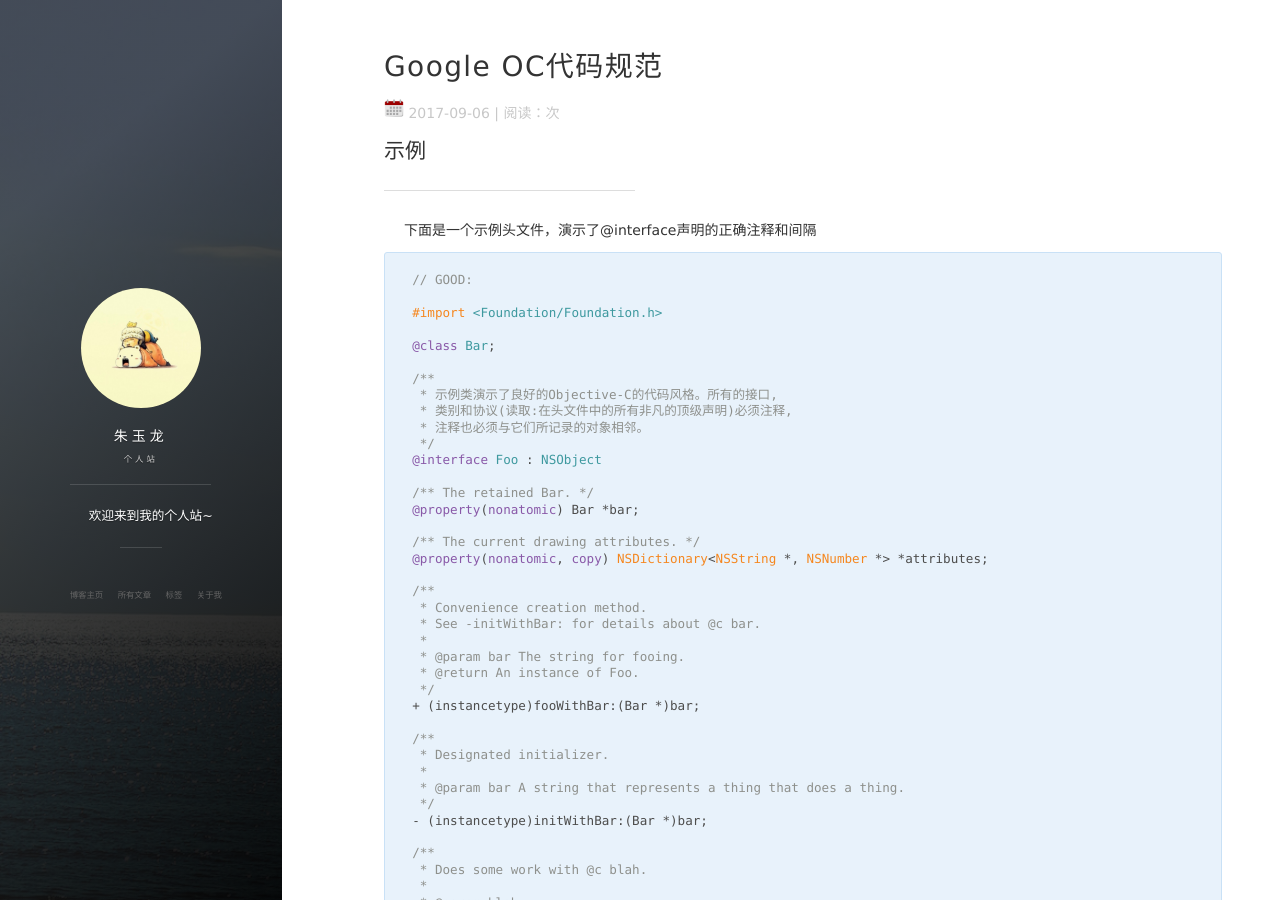
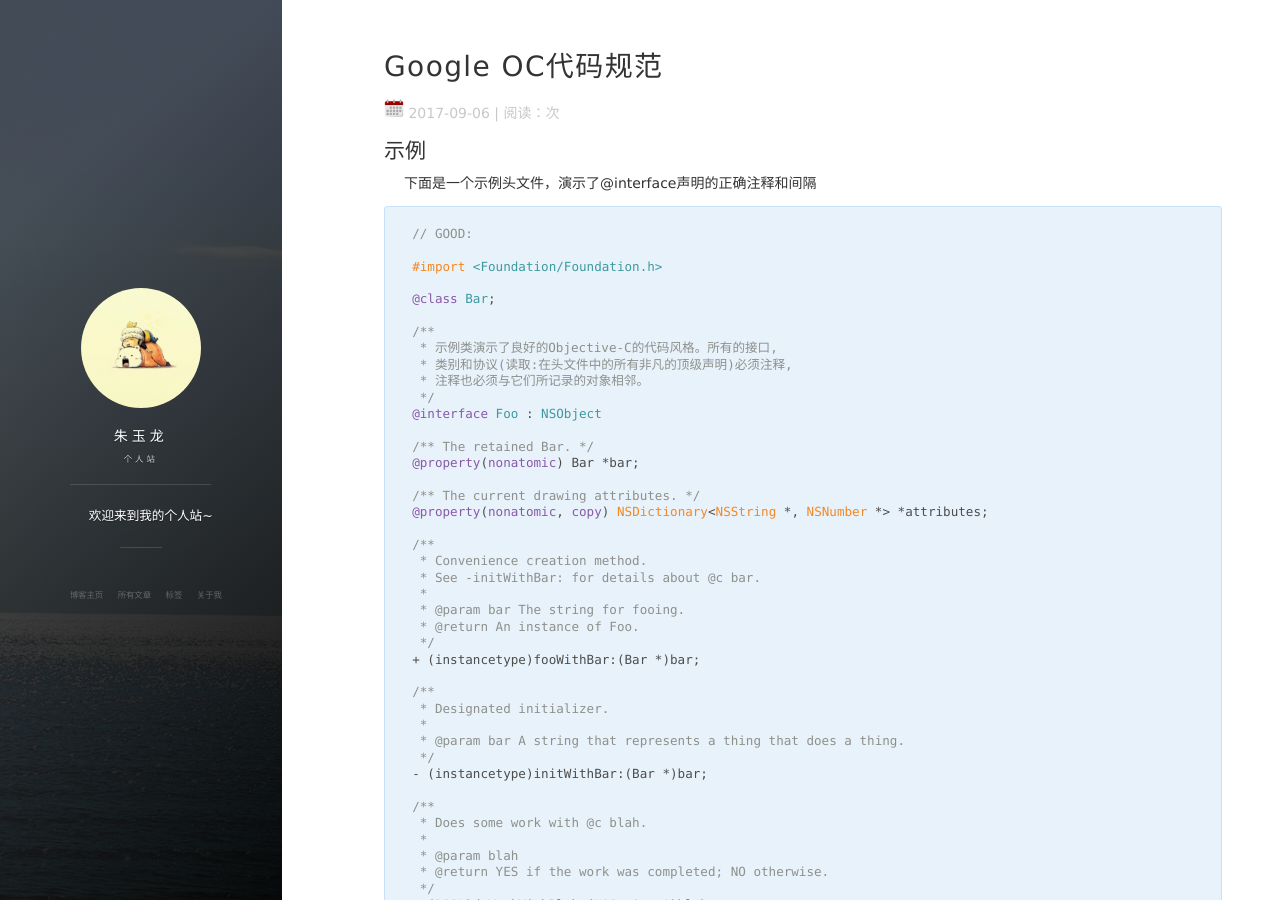
Before and after one commit to ZLDamo/Damo, a Jekyll site: the page built from _posts/2017-9-14-google code guide.md, in a window 1280 px wide and 900 px high. Built offline with Jekyll 4.4.1, drawn with Linux system fonts in a browser that asks for light colours; nearby versions of some CDN libraries; comment, search, counter and statistics services are not loaded.

Commit message:
修改Markdown的字体符号

````diff
--- a/_posts/2017-9-14-google code guide.md
+++ b/_posts/2017-9-14-google code guide.md
@@ -5,8 +5,8 @@
 categories: jekyll update
 ---
 
-## 示例
----
+##  示例
+
 下面是一个示例头文件，演示了@interface声明的正确注释和间隔
 ```
 // GOOD:
````
Also changed, not shown: _posts/2017-9-6-article1.md (+1 -1 lines).
